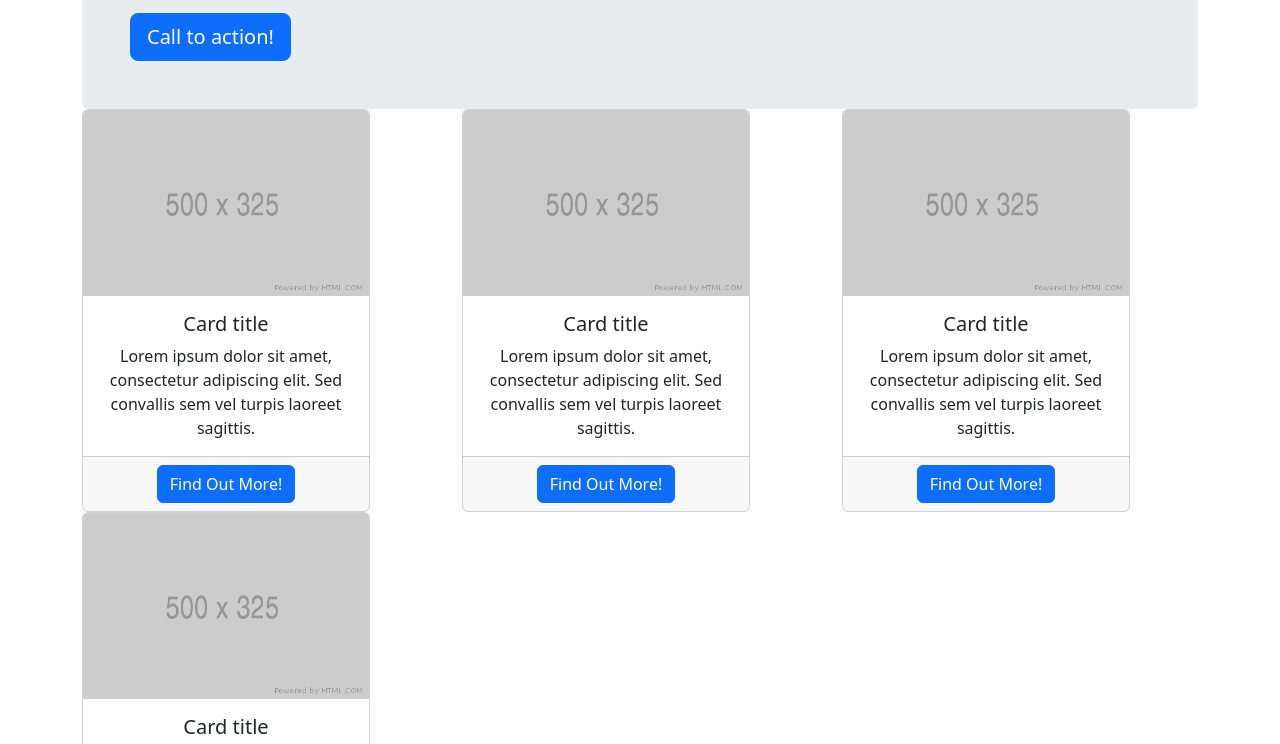
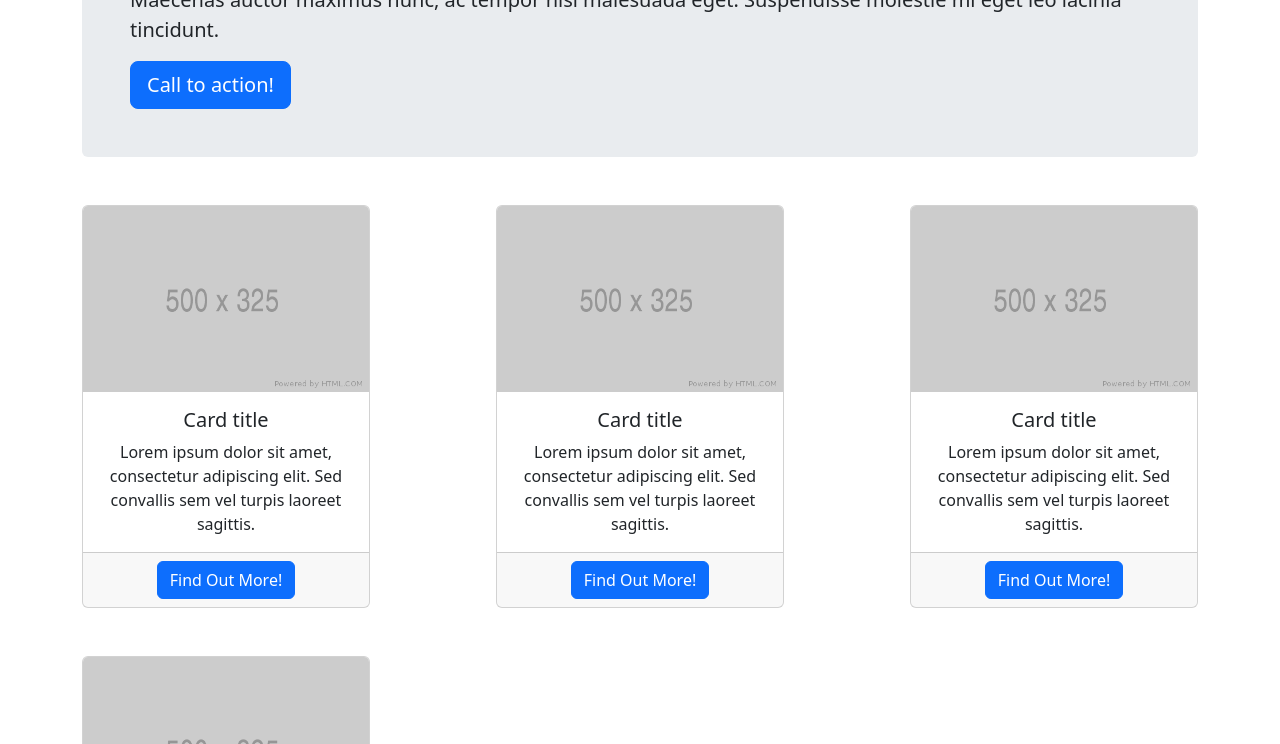
Before and after one commit to woachkatzl/first-bootstrap-project, a plain HTML site: page index.html in a window 1280 px wide. Shown: the part 269-1013 px from the top of the page. Drawn offline with nearby package versions, Linux system fonts and the light colour scheme.

Commit message:
complete layout, gutters, adaptable

```diff
--- a/index.html
+++ b/index.html
@@ -24,14 +24,14 @@
         </div>
     </header>
 
-    <main class="container">
+    <main class="container py-5">
         <div class="bg-body-secondary p-5 rounded">
             <h1>A Warm Welcome!</h1>
             <p class="lead">Lorem ipsum dolor sit amet, consectetur adipiscing elit. Integer posuere congue nunc quis convallis. Maecenas auctor maximus nunc, ac tempor nisl malesuada eget. Suspendisse molestie mi eget leo lacinia tincidunt.</p>
             <a class="btn btn-lg btn-primary" href="/docs/5.3/components/navbar/" role="button">Call to action!</a>
         </div>
-        <div class="row">
-            <div class="col">
+        <div class="row pt-5 gy-5 justify-content-center justify-content-md-between">
+            <div class="col-auto">
                 <div class="card" style="width: 18rem;">
                     <img src="assets/image.png" class="card-img-top" alt="Card image">
                     <div class="card-body text-center">
@@ -43,7 +43,7 @@
                     </div>
                 </div>
             </div>
-            <div class="col">
+            <div class="col-auto">
                 <div class="card" style="width: 18rem;">
                     <img src="assets/image.png" class="card-img-top" alt="Card image">
                     <div class="card-body text-center">
@@ -55,7 +55,7 @@
                     </div>
                 </div>
             </div>
-            <div class="col">
+            <div class="col-auto">
                 <div class="card" style="width: 18rem;">
                     <img src="assets/image.png" class="card-img-top" alt="Card image">
                     <div class="card-body text-center">
@@ -67,7 +67,7 @@
                     </div>
                 </div>
             </div>
-            <div class="col">
+            <div class="col-auto">
                 <div class="card" style="width: 18rem;">
                     <img src="assets/image.png" class="card-img-top" alt="Card image">
                     <div class="card-body text-center">
```
